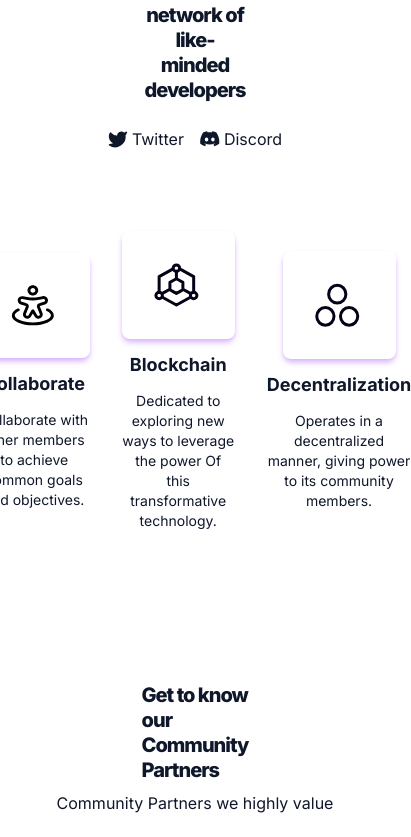
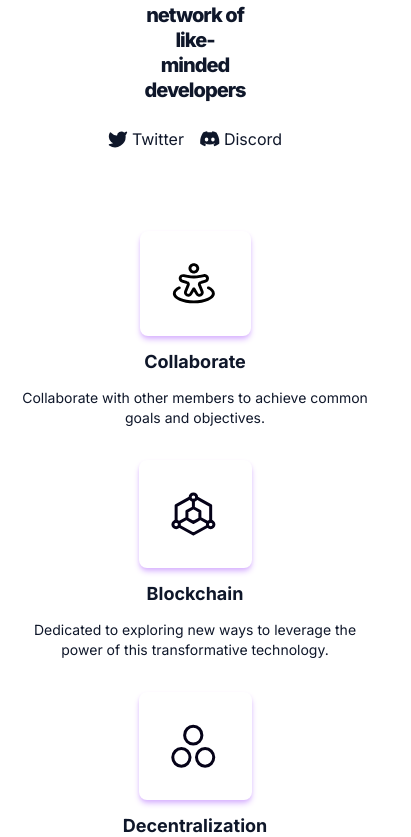
Before and after one commit to forge-dev480lo/WebXDAOhub.io, a Next.js app: page / in a window 390 px wide. Shown: the part 1160-1997 px from the top of the page, 411 px wide, since content can reach past the window. Built offline with nearby package versions, Linux system fonts and the light colour scheme.

Commit message:
made the Blurbs responsive

```diff
--- a/app/page.tsx
+++ b/app/page.tsx
@@ -111,8 +111,8 @@ export default function IndexPage() {
       </section>
 
       {/* Blurbs */}
-      <section className="flex justify-center px-40 py-0">
-        <div className="my-12 flex gap-8">
+      <section className=" flex justify-center px-4 py-0 md:px-10">
+  <div className="my-12 flex flex-col md:flex-row md:gap-8">
     <div className="flex flex-col items-center justify-center gap-3 text-center">
       <div className="border-l-3 flex justify-center rounded-lg border-white bg-white p-8 shadow-md shadow-purple-300">
         <Icons.collaborate className="h-15 w-15 mr-1" />
@@ -123,18 +123,17 @@ export default function IndexPage() {
       </span>
     </div>
 
-          <div className="flex flex-col items-center justify-center gap-3 text-center">
+    <div className="mt-8 flex flex-col items-center justify-center gap-3 text-center md:mt-0">
       <div className="border-l-3 flex justify-center rounded-lg border-white bg-white p-8 shadow-md shadow-purple-300">
         <Icons.blockchain className="h-15 w-15 mr-1" />
       </div>
       <div className="text-lg font-bold">Blockchain</div>
       <span className="text-sm">
-              Dedicated to exploring new ways to leverage the power Of this transformative
-              technology.
+        Dedicated to exploring new ways to leverage the power of this transformative technology.
       </span>
     </div>
 
-          <div className="flex flex-col items-center justify-center gap-3 text-center">
+    <div className="mt-8 flex flex-col items-center justify-center gap-3 text-center md:mt-0">
       <div className="border-l-3 flex justify-center rounded-lg border-white bg-white p-8 shadow-md shadow-purple-300">
         <Icons.decentralization className="h-15 w-15 mr-1" />
       </div>
@@ -145,6 +144,7 @@ export default function IndexPage() {
     </div>
   </div>
 </section>
+
 
       {/* Partners */}
       <Partners />
--- a/next.config.mjs
+++ b/next.config.mjs
@@ -1,7 +1,7 @@
 /** @type {import('next').NextConfig} */
 const nextConfig = {
   reactStrictMode: true,
-  output: "export",
+  //output: "export",
   images: {
     domains: ["res.cloudinary.com", "github.com"],
   },
```
Also changed, not shown: 1 other file (tests, documents, lock files or other folders). Lines whose indentation alone changed are shown as unchanged.
